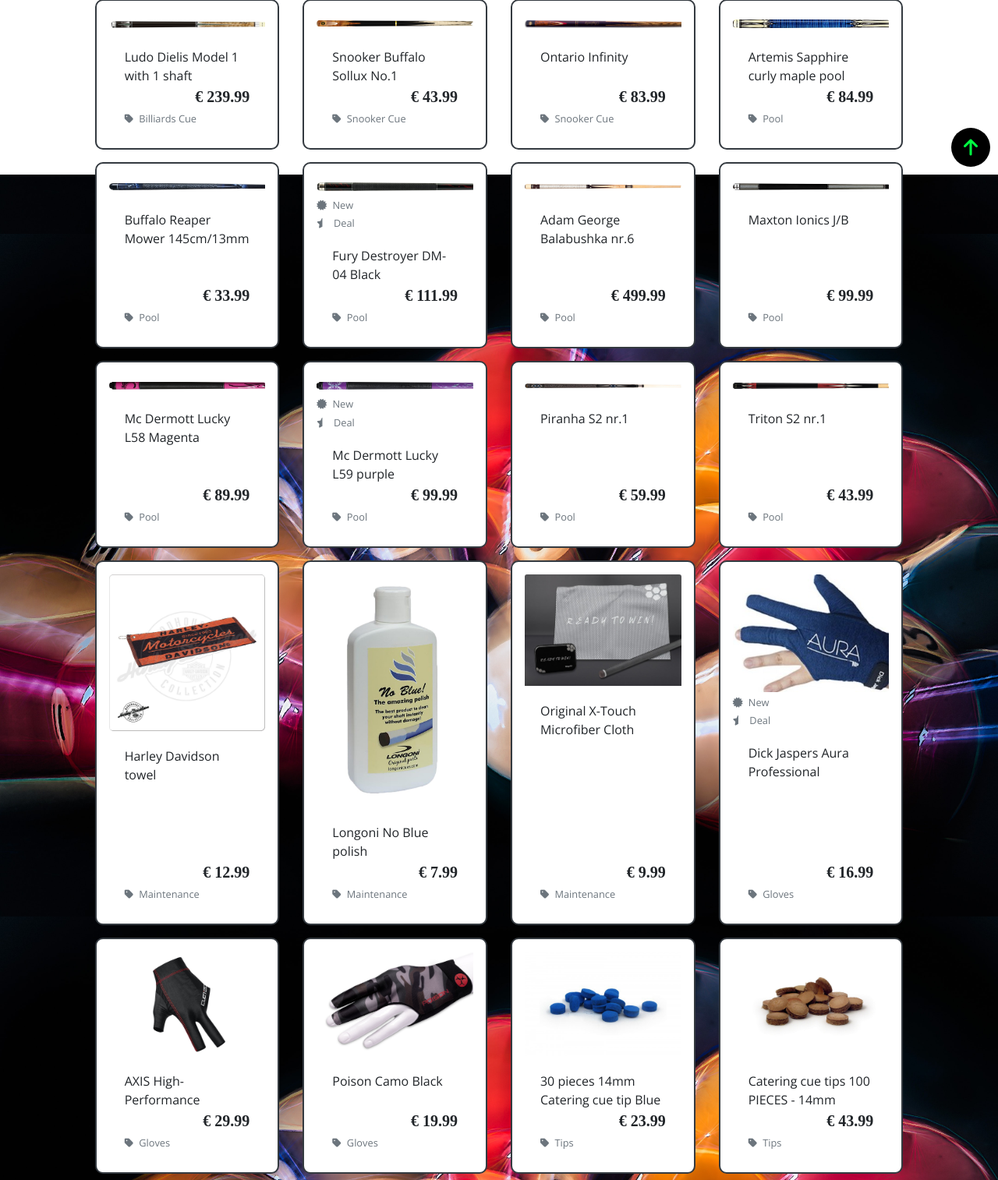
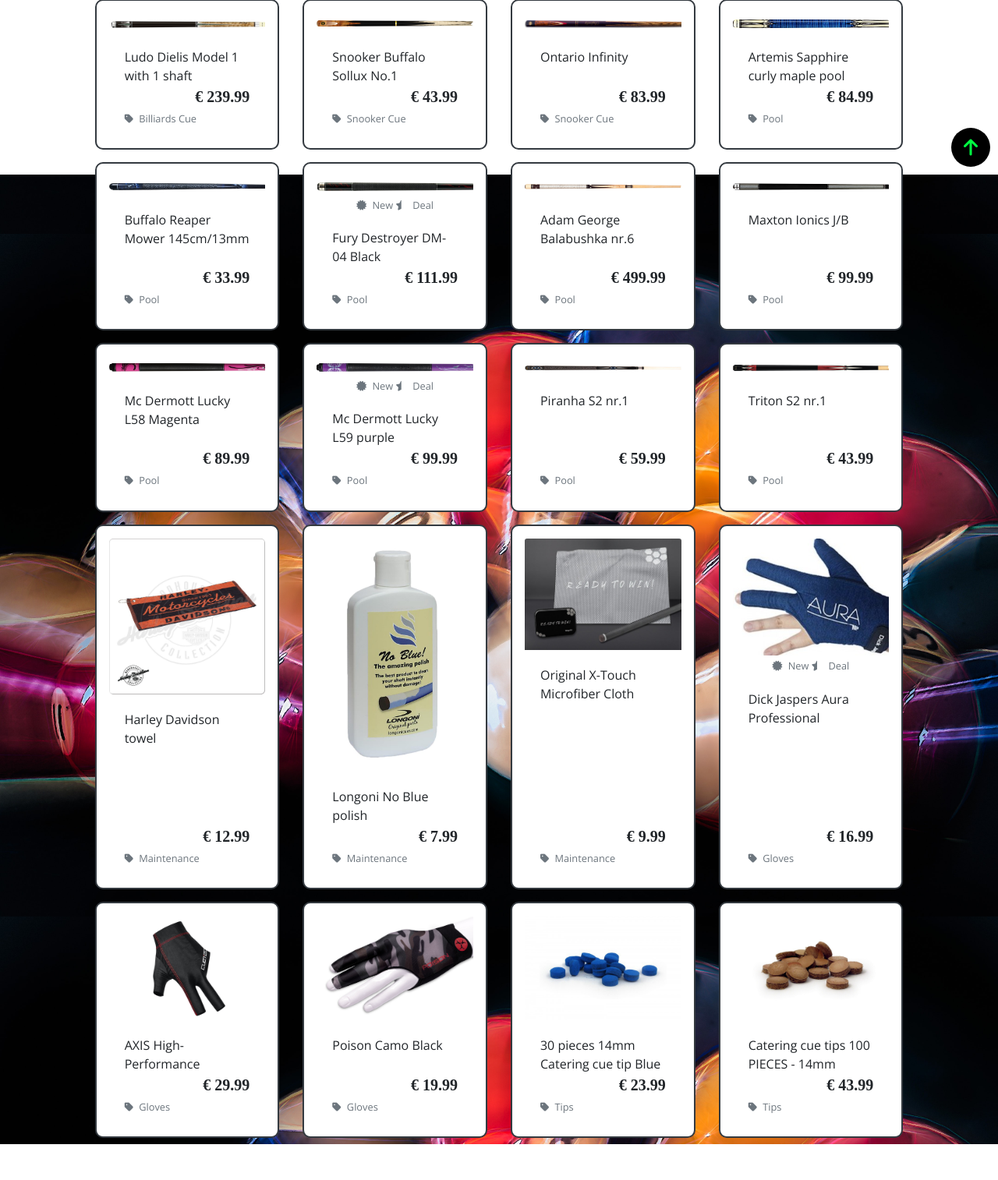
Before and after one commit to Code-Institute-Submissions/rb-cues, a Django app: page /products/ in a window 1280 px wide. Shown: the part 576-2090 px from the top of the page at 78% size. After the commit the page ends 2044 px from the top, so only its background shows below. Run offline with Django 3.2, Linux system fonts and the light colour scheme; data comes from the database, SQL or seed files in the repository; parts of the project's set-up code (start-up, migrations or seed data) failed here and were passed over; some libraries are stand-ins or nearby versions; some web fonts are replaced.

Commit message:
Adjusted css/styling

```diff
--- a/products/templates/products/products.html
+++ b/products/templates/products/products.html
@@ -90,22 +90,23 @@
                                 {% endif %}
 
                             <!-- Show new and/or deals -->
+                                {% if product.new or product.deal%}
+                                    <p class="small mt-1 mb-0 newdeals">
                                         {% if product.new %}
-                                    <p class="small mt-1 mb-0 newdeals">
                                             <a class="text-muted" href="{% url 'products' %}?new">
                                                 <i class="fa fa-certificate mr-1"></i>
                                                 New
                                             </a>
-                                    </p>
                                         {% endif %}
                                         {% if product.deal %}
-                                    <p class="small mt-1 mb-0 newdeals">
                                             <a class="text-muted" href="{% url 'products' %}?deal">
                                                 <i class="fas fa-star-half mr-1"></i>
                                                 Deal
                                             </a>
+                                        {% endif %}
                                     </p>
                                 {% endif %}
+
                                 <div class="card-body pb-0">
                                     <p class="mb-0">
                                         {{ product.name }}
--- a/static/css/base.css
+++ b/static/css/base.css
@@ -8,6 +8,10 @@ body {
     background-size: cover;
     height: calc(100vh - 164px);
     font-family: 'Open Sans';
+}
+
+.newdeals {
+    margin: auto;
 }
 
 h2 {
```
Lines whose indentation alone changed are shown as unchanged.
